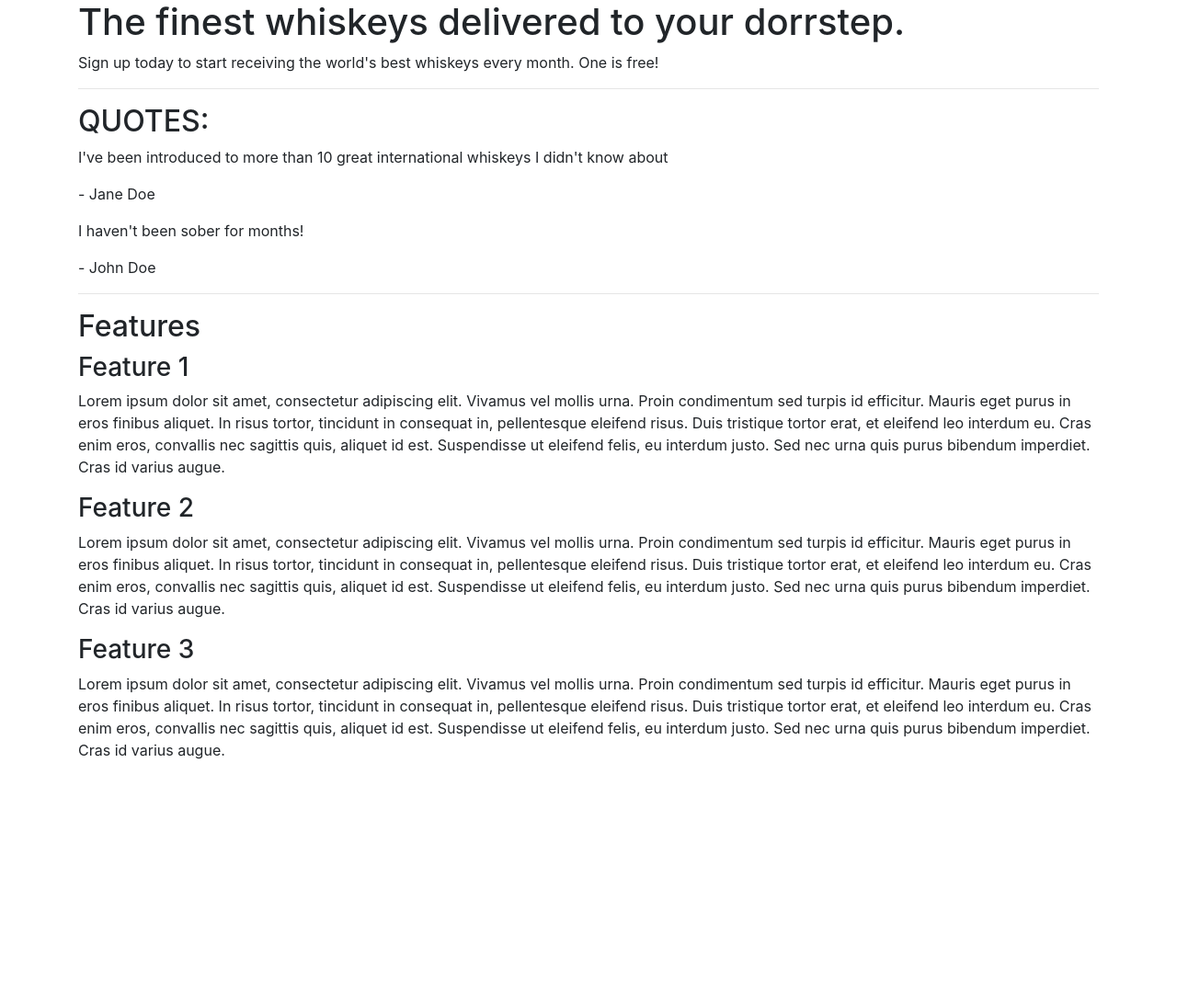
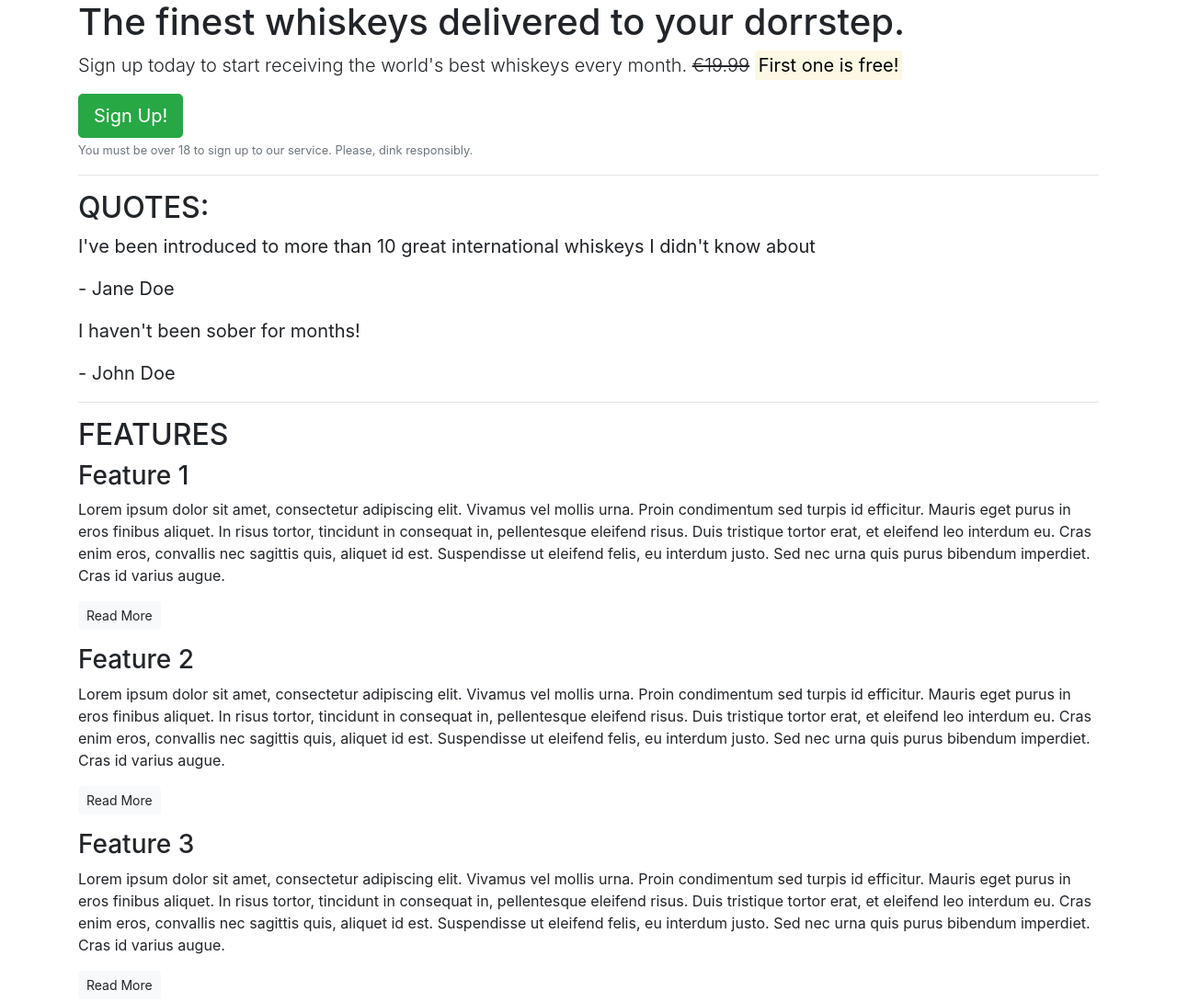
Before and after one commit to hogbergmarkus/Bootstrap, a plain HTML site: page index.html in a window 1280 px wide. Shown: the whole page at 92% size. Before the commit the page ends 844 px from the top, so only its background shows below. Drawn offline with nearby package versions, Linux system fonts and the light colour scheme.

Commit message:
Add buttons and blockquotes using bootstrap

```diff
--- a/index.html
+++ b/index.html
@@ -17,31 +17,34 @@
         <!-- Callout -->
         <section class="callout">
             <h1>The finest whiskeys delivered to your dorrstep.</h1>
-            <p>Sign up today to start receiving the world's best whiskeys every month.
-                One is free!
+            <p class="lead">Sign up today to start receiving the world's best whiskeys every month.
+                <s>€19.99</s> <strong><mark>First one is free!</mark></strong>
             </p>
+            <button class="btn btn-success btn-lg">Sign Up!</button>
+            <p class="text-muted"><small>You must be over 18 to sign up to our service. Please, dink
+                    responsibly.</small></p>
         </section>
         <!-- / .callout -->
         <hr>
 
-        <!-- Qoutes -->
+        <!-- Quotes -->
         <section class="quotes">
             <h2 class="text-uppercase">Quotes:</h2>
-            <div class="quote">
+            <blockquote class="blockquote">
                 <p>I've been introduced to more than 10 great international whiskeys I didn't know about</p>
                 <p>- Jane Doe</p>
-            </div>
-            <div class="quote">
+            </blockquote>
+            <blockquote class="blockquote">
                 <p>I haven't been sober for months!</p>
                 <p>- John Doe</p>
-            </div>
+            </blockquote>
         </section>
         <!-- / .quotes -->
         <hr>
 
         <!-- Features -->
         <section class="features">
-            <h2>Features</h2>
+            <h2 class="text-uppercase">Features</h2>
             <div class="feature">
                 <h3>Feature 1</h3>
                 <p>Lorem ipsum dolor sit amet, consectetur adipiscing elit. Vivamus vel mollis urna. Proin condimentum
@@ -49,6 +52,7 @@
                     consequat in, pellentesque eleifend risus. Duis tristique tortor erat, et eleifend leo interdum eu.
                     Cras enim eros, convallis nec sagittis quis, aliquet id est. Suspendisse ut eleifend felis, eu
                     interdum justo. Sed nec urna quis purus bibendum imperdiet. Cras id varius augue.</p>
+                <p><a class="btn btn-sm btn-light" href="">Read More</a></p>
             </div>
             <div class="feature">
                 <h3>Feature 2</h3>
@@ -57,6 +61,7 @@
                     consequat in, pellentesque eleifend risus. Duis tristique tortor erat, et eleifend leo interdum eu.
                     Cras enim eros, convallis nec sagittis quis, aliquet id est. Suspendisse ut eleifend felis, eu
                     interdum justo. Sed nec urna quis purus bibendum imperdiet. Cras id varius augue.</p>
+                <p><a class="btn btn-sm btn-light" href="">Read More</a></p>
             </div>
             <div class="feature">
                 <h3>Feature 3</h3>
@@ -65,6 +70,7 @@
                     consequat in, pellentesque eleifend risus. Duis tristique tortor erat, et eleifend leo interdum eu.
                     Cras enim eros, convallis nec sagittis quis, aliquet id est. Suspendisse ut eleifend felis, eu
                     interdum justo. Sed nec urna quis purus bibendum imperdiet. Cras id varius augue.</p>
+                <p><a class="btn btn-sm btn-light" href="">Read More</a></p>
             </div>
         </section>
         <!-- / .features -->
```
